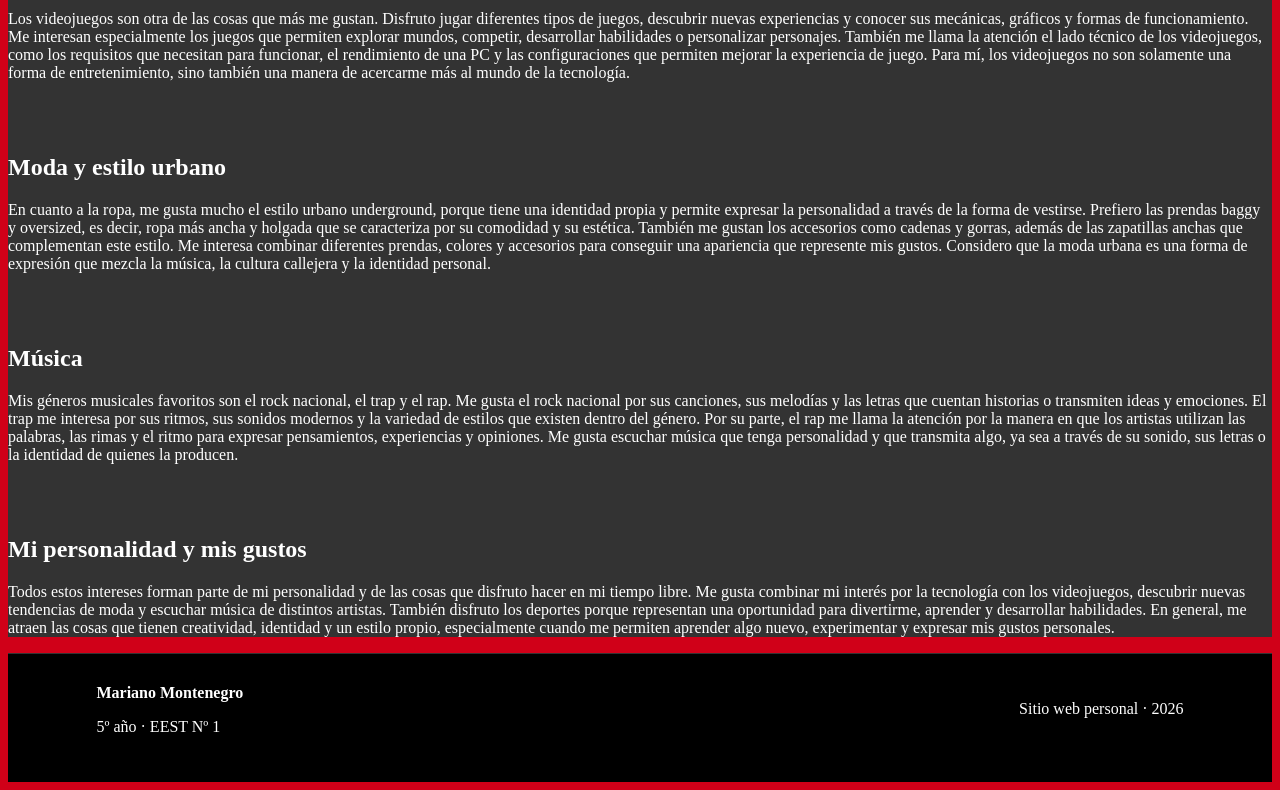
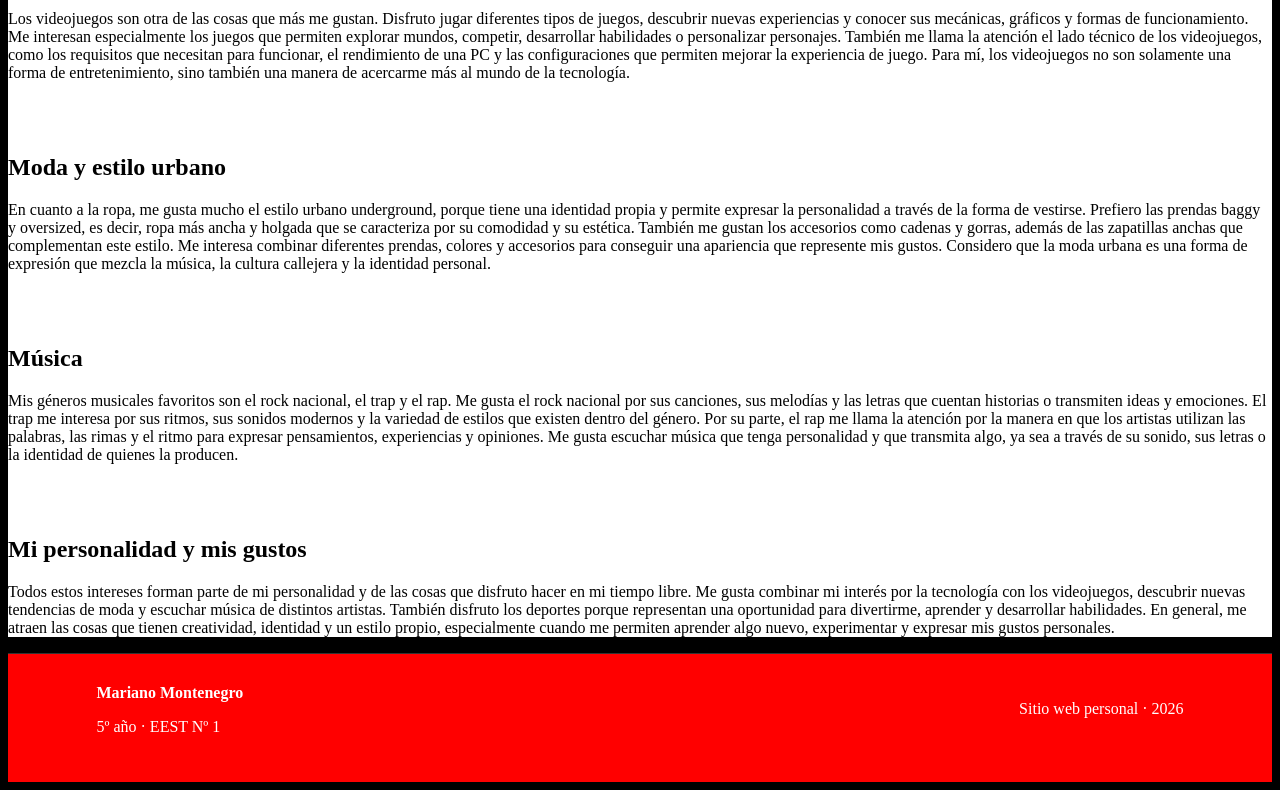
Before and after one commit to elmarianoproo777-ui/Mariano-Montenegro-LDW-504, a plain HTML site: page intereses.html in a window 1280 px wide. Shown: the part 642-1432 px from the top of the page. Drawn offline with Linux system fonts and the light colour scheme.

Commit message:
lo mismo

```diff
--- a/style.css
+++ b/style.css
@@ -1,5 +1,5 @@
 body {
-    background-color: #d00018;
+    background-color: #000000;
 }
 
 header {
@@ -8,7 +8,7 @@ header {
     gap: 15px;
     padding: 15px 7%;
     border-bottom: 1px solid #000000;
-    background-color: #000000; /* Fondo negro */
+    background-color: #ff0000; /* Fondo negro */
 }
 
 .logo {
@@ -23,8 +23,8 @@ header {
 }
 
 main {
-    background-color: #333; /* Fondo gris */
-    color: white;
+    background-color: #ffffff; /* Fondo gris */
+    color: rgb(0, 0, 0);
     margin: 0;
     padding: 0;
 }
@@ -34,6 +34,6 @@ footer {
     justify-content: space-between;
     padding: 30px 7%;
     border-top: 1px solid #333;
-    background-color: #000000;
+    background-color: #ff0000;
     color: white;
 }
```
